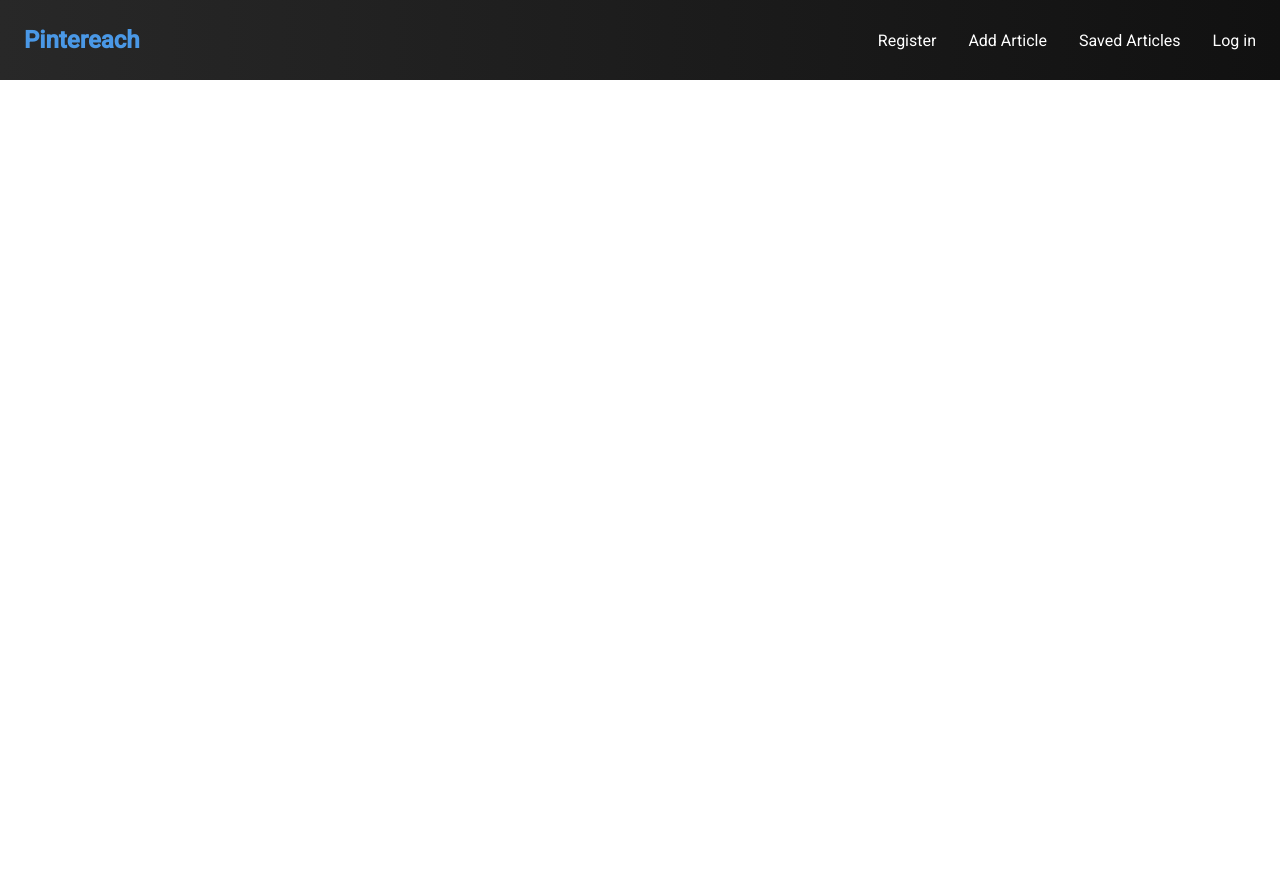
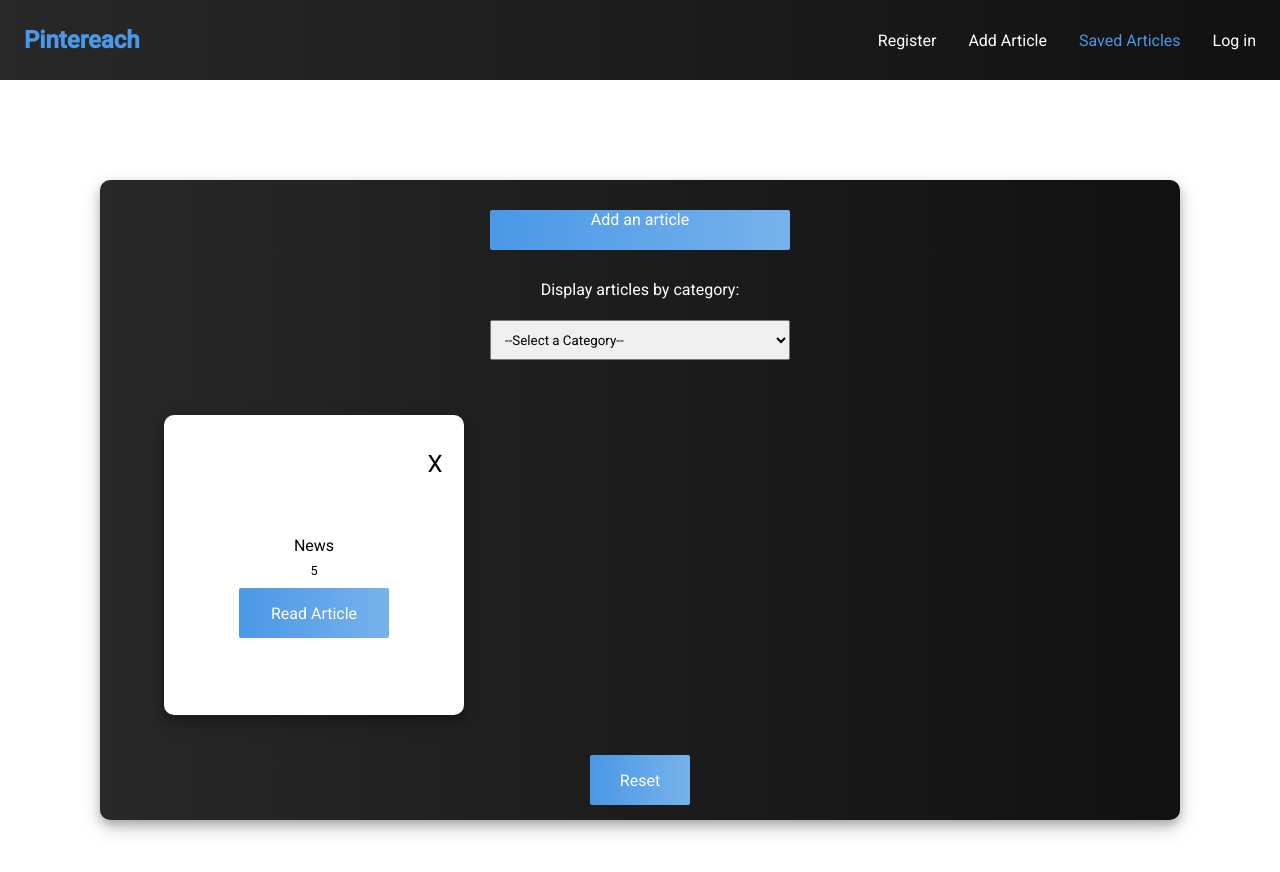
Before and after one commit to Pintereach-Project/frontend, a React (Create React App) app: page /saved-articles in a window 1280 px wide. Shown: the top 872 px of the page. Before the commit the page ends 800 px from the top, so only its background shows below. Built offline with nearby package versions, Linux system fonts and the light colour scheme; the HTML template or start-up script is replaced by a standard one.

Commit message:
built and styled saved articles form

```diff
--- a/public/index.html
+++ b/public/index.html
@@ -10,34 +10,11 @@
       content="Web site created using create-react-app"
     />
     <link rel="apple-touch-icon" href="%PUBLIC_URL%/logo192.png" />
-    <!--
-      manifest.json provides metadata used when your web app is installed on a
-      user's mobile device or desktop. See https://developers.google.com/web/fundamentals/web-app-manifest/
-    -->
     <link rel="manifest" href="%PUBLIC_URL%/manifest.json" />
-    <!--
-      Notice the use of %PUBLIC_URL% in the tags above.
-      It will be replaced with the URL of the `public` folder during the build.
-      Only files inside the `public` folder can be referenced from the HTML.
-
-      Unlike "/favicon.ico" or "favicon.ico", "%PUBLIC_URL%/favicon.ico" will
-      work correctly both with client-side routing and a non-root public URL.
-      Learn how to configure a non-root public URL by running `npm run build`.
-    -->
-    <title>React App</title>
+    <title>Pintereach</title>
   </head>
   <body>
     <noscript>You need to enable JavaScript to run this app.</noscript>
     <div id="root"></div>
-    <!--
-      This HTML file is a template.
-      If you open it directly in the browser, you will see an empty page.
-
-      You can add webfonts, meta tags, or analytics to this file.
-      The build step will place the bundled scripts into the <body> tag.
-
-      To begin the development, run `npm start` or `yarn start`.
-      To create a production bundle, use `npm run build` or `yarn build`.
-    -->
   </body>
 </html>
--- a/src/App.js
+++ b/src/App.js
@@ -2,6 +2,7 @@ import React from 'react';
 import LoginForm from './Form-Login/loginform';
 import Form from './Form-Registration/Form';
 import AddArticle from './Add-Article/AddArticleForm';
+import SavedArticles from './Saved-Articles/SavedArticles';
 import axios from 'axios';
 
 import { Route, Link } from 'react-router-dom';
@@ -20,7 +21,9 @@ function App() {
       <Route path='/add-article'>
               <AddArticle />
       </Route>
-
+      <Route path='/saved-articles'>
+              <SavedArticles />
+      </Route>
     </div>
   );
 }
--- a/src/Navbar/Navbar.js
+++ b/src/Navbar/Navbar.js
@@ -15,7 +15,7 @@ const Navbar = () => {
             <NavMenu>
                 <NavLink to='/register'>Register</NavLink>
                 <NavLink to='/addarticle'>Add Article</NavLink>
-                <NavLink to='/savedarticles'>Saved Articles</NavLink>
+                <NavLink to='/saved-articles'>Saved Articles</NavLink>
                 <NavLink to='/login'>Log in</NavLink>
             </NavMenu>
         </Nav>
--- /dev/null
+++ b/src/Saved-Articles/SavedArticles.js
@@ -0,0 +1,63 @@
+import React from 'react';
+import {
+    SavedArticleContainer,
+    AddArticleBtn,
+    SavedArticleForm,
+    FormDiv,
+    FormLabel,
+    SelectCategory,
+    ResetBtn,
+    SavedArticlesDiv,
+    ArticleCard,
+    DeleteBtn,
+    ArticleInfo,
+    Title,
+    Rating,
+    Category,
+    GoToBtn,
+} from './SavedArticlesStyling';
+
+const SavedArticles = () => {
+    return (
+        <SavedArticleContainer>
+            <AddArticleBtn href='/add-article'>Add an article</AddArticleBtn>
+            <SavedArticleForm>
+                <FormDiv>
+                    <FormLabel>Display articles by category:</FormLabel>
+                    <SelectCategory>
+                        <option>--Select a Category--</option>
+                        <option value='auto'>Automotive</option>
+                        <option value='business'>Business</option>
+                        <option value='culture'>Culture</option>
+                        <option value='economy'>Economy</option>
+                        <option value='education'>Education</option>
+                        <option value='energy'>Energy</option>
+                        <option value='entertainment'>Entertainment</option>
+                        <option value='food'>Food</option>
+                        <option value='gaming'>Gaming</option>
+                        <option value='movies'>Movies</option>
+                        <option value='music'>Music</option>
+                        <option value='news'>News</option>
+                        <option value='sports'>Sports</option>
+                        <option value='technology'>Technology</option>
+                        <option value='other'>Other</option>
+                    </SelectCategory>
+                </FormDiv>
+            </SavedArticleForm>
+            <SavedArticlesDiv>
+                <ArticleCard>
+                    <DeleteBtn>X</DeleteBtn>
+                    <ArticleInfo>
+                        <Title></Title>
+                        <Category>News</Category>
+                        <Rating>5</Rating>
+                    </ArticleInfo>
+                    <GoToBtn>Read Article</GoToBtn>
+                </ArticleCard>
+            </SavedArticlesDiv>
+            <ResetBtn>Reset</ResetBtn>
+        </SavedArticleContainer>
+    )
+}
+
+export default SavedArticles
--- /dev/null
+++ b/src/Saved-Articles/SavedArticlesStyling.js
@@ -0,0 +1,122 @@
+import styled from 'styled-components';
+
+export const SavedArticleContainer = styled.div`
+  margin: 100px;
+  box-shadow: 0 5px 8px 0 rgba(0, 0, 0, 0.2), 0 7px 20px 0 rgba(0, 0, 0, 0.2);
+  background: linear-gradient(90deg, rgb(40, 40, 40) 0%, rgb(17, 17, 17) 100%);
+  border-radius: 10px;
+  display: flex;
+  flex-direction: column;
+  align-items: center;
+`;
+
+export const AddArticleBtn = styled.a`
+    width: 300px;
+    margin: 30px 0 15px 0;
+    height: 40px;
+    border-radius: 2px;
+    background: linear-gradient(
+        90deg,
+        rgb(74, 152, 230) 0%,
+        rgb(119, 178, 236) 100%
+    );
+    outline: none;
+    border: none;
+    color: #fff;
+    text-align: center;
+    text-decoration: none;
+
+    &:hover {
+        cursor: pointer;
+        background: linear-gradient(
+        90deg,
+        rgb(39, 143, 255) 0%,
+        rgb(12, 99, 250) 100%
+        );
+        transition: all 0.4s ease-out;
+    }
+`;
+
+export const SavedArticleForm = styled.form`
+  width: 90%;
+  margin: 15px;
+`;
+
+export const FormDiv = styled.div`
+  display: flex;
+  flex-direction: column;
+  justify-content: center;
+  align-items: center;
+`;
+
+export const FormLabel = styled.label`
+  color: #fff;
+  font-size: 1rem;
+`;
+
+export const SelectCategory = styled.select`
+  padding-left: 10px;
+  outline: none;
+  border-radius: 2px;
+  height: 40px;
+  width: 300px;
+  margin: 15px;
+`;
+
+export const ResetBtn = styled.button`
+    margin: 15px;
+    width: 100px;
+`;
+
+export const SavedArticlesDiv = styled.div`
+    width: 90%;
+    margin: 15px;
+`;
+
+export const ArticleCard = styled.div`
+  margin: 10px;
+  width: 300px;
+  height: 300px;
+  box-shadow: 0 5px 8px 0 rgba(0, 0, 0, 0.2), 0 7px 20px 0 rgba(0, 0, 0, 0.2);
+  background: #fff;
+  border-radius: 10px;
+  display: flex;
+  align-items: center;
+  justify-content: center;
+  flex-direction: column;
+`;
+
+export const DeleteBtn = styled.span`
+  top: 2%;
+  right: 3%;
+  font-size: 1.5rem;
+  z-index: 1;
+  color: #000;
+  cursor: pointer;
+  transform: translate(805%, -180%);
+`;
+
+export const ArticleInfo = styled.div`
+    display: flex;
+    align-items: center;
+    justify-content: center;
+    flex-direction: column;
+`;
+
+export const Title = styled.h1`
+  font-size: 2rem;
+  color: #000;
+`;
+
+export const Rating = styled.p`
+  color: #000;
+`;
+
+export const Category = styled.p`
+  color: #000;
+  font-size: 1rem;
+`;
+
+export const GoToBtn = styled.button`
+    width: 50%;
+`;
```
Also changed, not shown: 1 other file (tests, documents, lock files or other folders).
